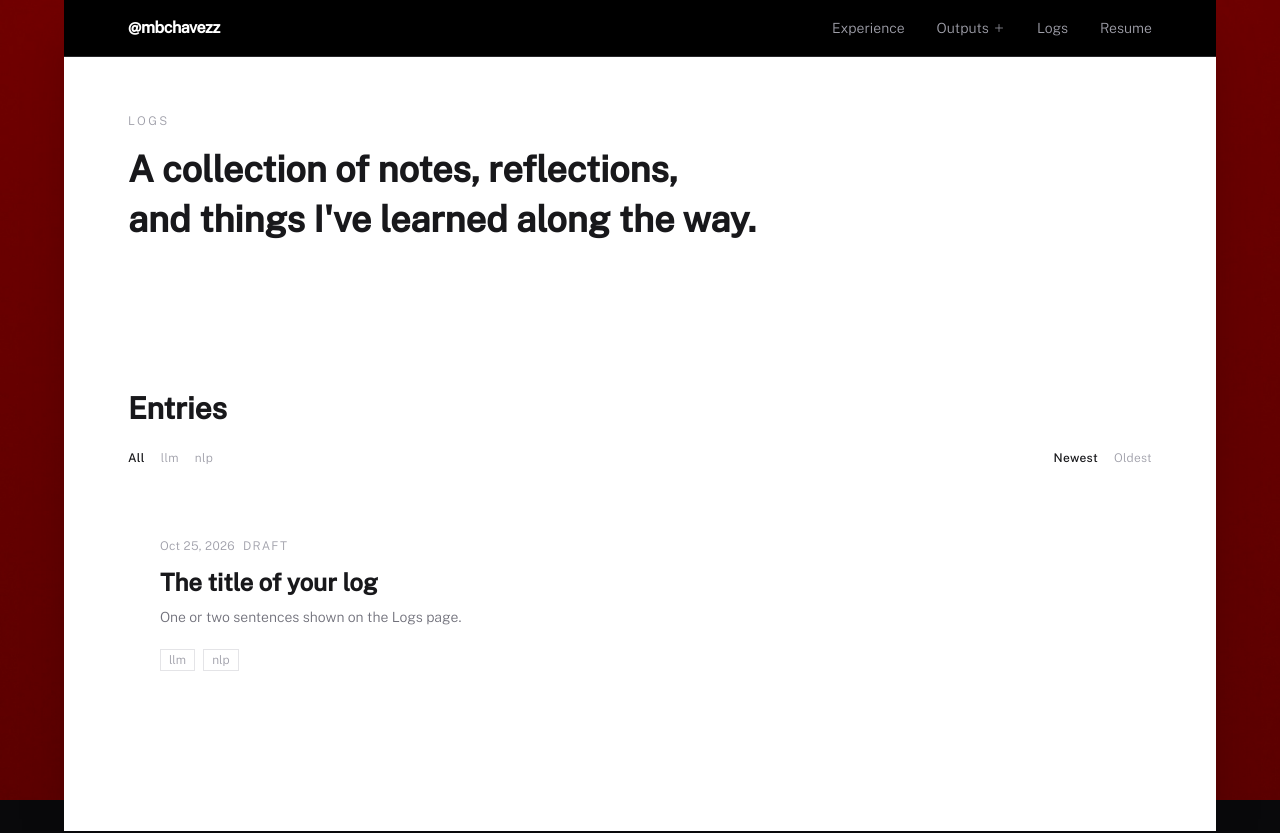
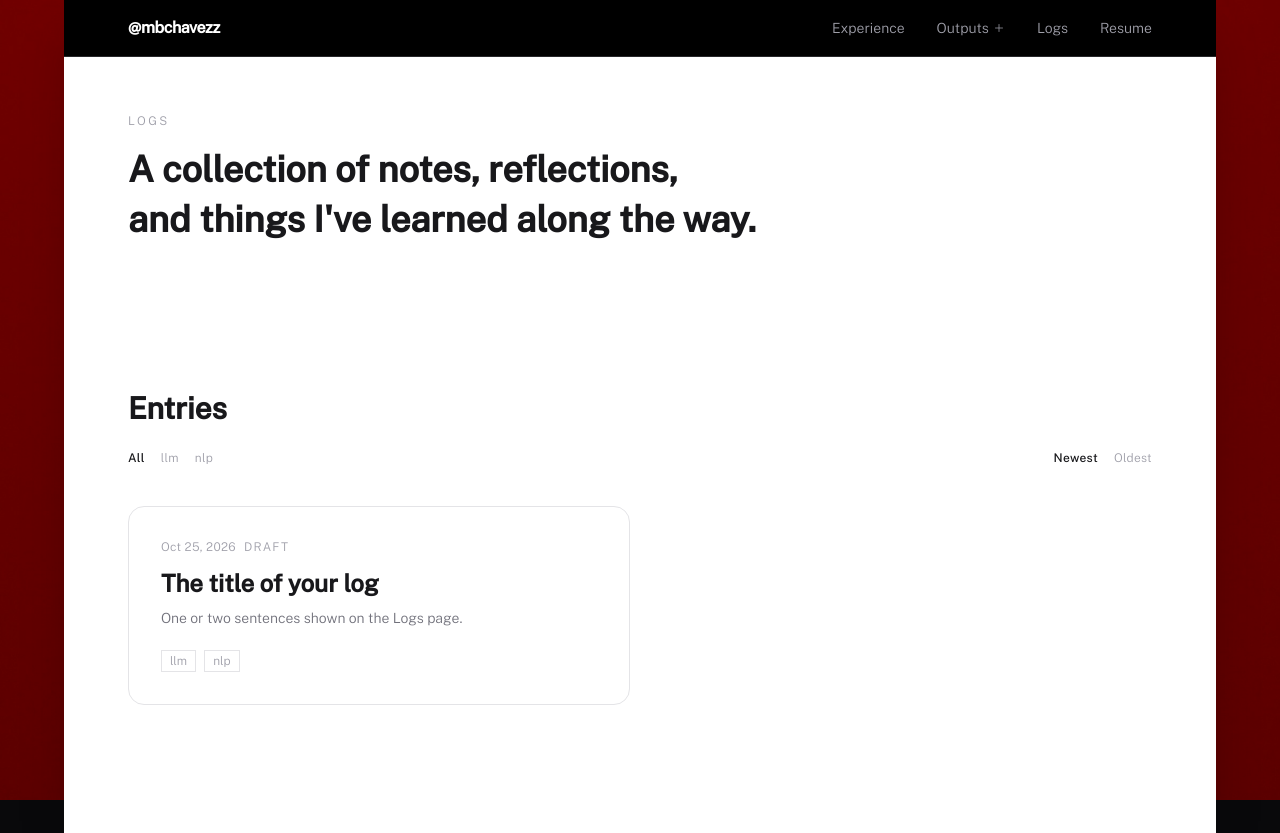
Before and after one commit to mbchavez27/mbchavezzportfolio, a React (Vite) app: page /logs in a window 1280 px wide. Built offline with nearby package versions, Linux system fonts and the light colour scheme.

Commit message:
style(ui): faint maroon hairlines between light cards

```diff
--- a/src/components/atoms/surfaces.ts
+++ b/src/components/atoms/surfaces.ts
@@ -1,10 +1,10 @@
 /** Shared card surfaces for the bento layout, so every card in the site column looks the same. */
 
-/** A light card on the white column: no fill or border, just the card's shape and spacing. */
-export const CARD_LIGHT = "rounded-2xl transition-colors duration-300";
+/** A light card on the white column: no fill, just a faint maroon hairline to separate it. */
+export const CARD_LIGHT = "rounded-2xl border border-primary/15 transition-colors duration-300";
 
-/** Hover state for a light card that is a link (the title's colour change carries the hover). */
-export const CARD_LIGHT_HOVER = "";
+/** Hover state for a light card that is a link. */
+export const CARD_LIGHT_HOVER = "hover:border-primary/50";
 
 /** A card inside a dark band. */
 export const CARD_DARK = "rounded-2xl border border-zinc-800 bg-zinc-900/60 transition-colors duration-300";
--- a/src/components/organisms/AtAGlance.tsx
+++ b/src/components/organisms/AtAGlance.tsx
@@ -40,7 +40,7 @@ export default function AtAGlance({ title, stats, tagGroups }: Props) {
       </div>
 
       {tagGroups.length > 0 && (
-        <div className={`mt-4 md:mt-5 px-8 py-2 ${CARD_LIGHT} divide-y divide-zinc-200`}>
+        <div className={`mt-4 md:mt-5 px-8 py-2 ${CARD_LIGHT} divide-y divide-primary/10`}>
           {tagGroups.map((group) => (
             <div key={group.label} className="py-4 flex flex-wrap items-center gap-2">
               <p className="font-body font-light text-xs text-zinc-400 tracking-wide mr-2">{group.label}</p>
```
